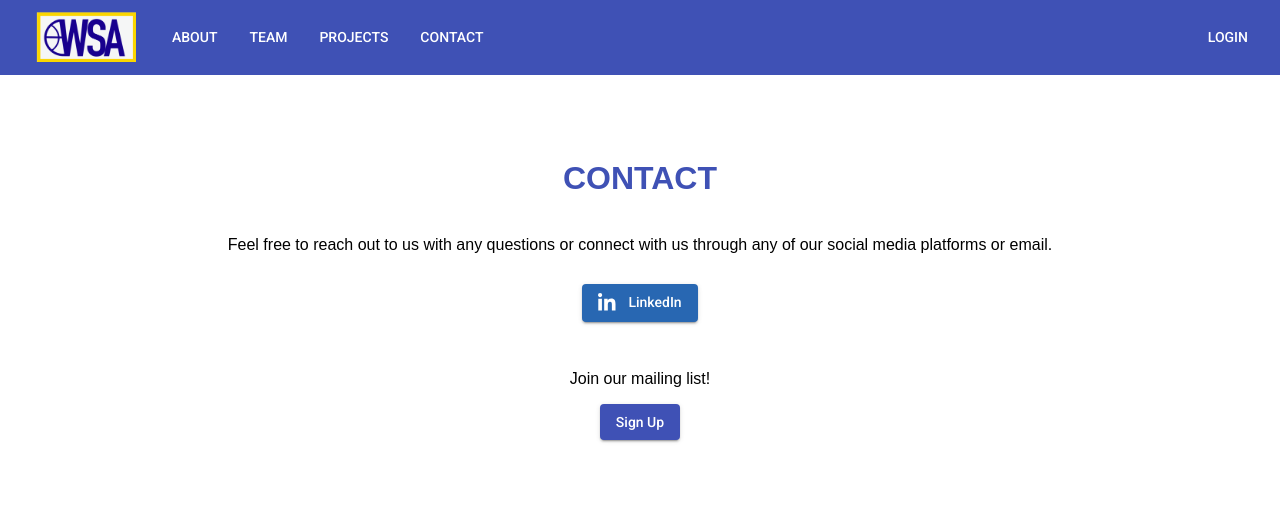
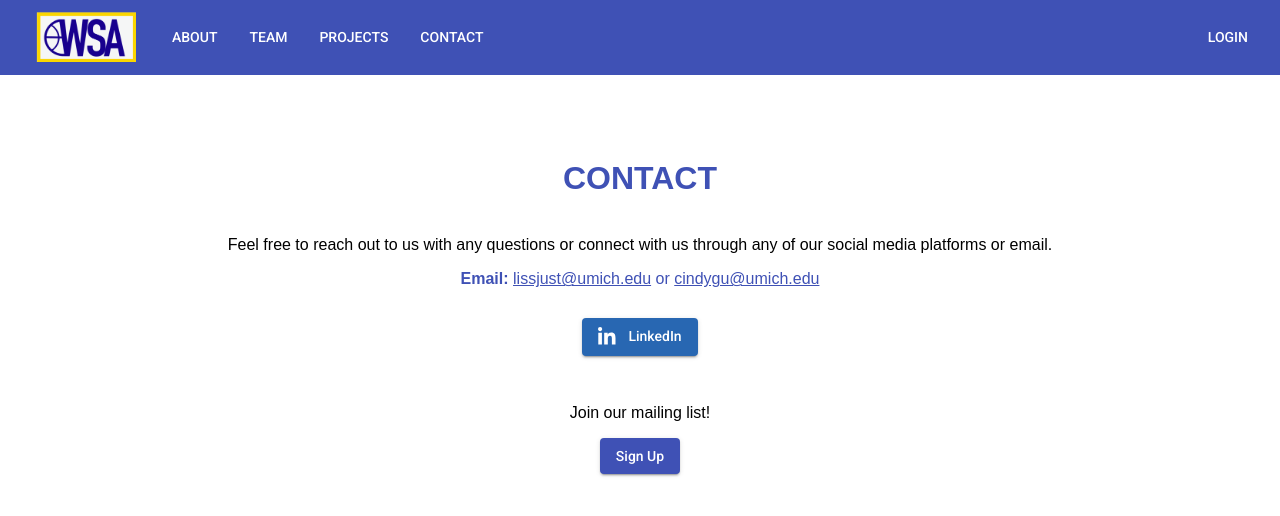
Before and after one commit to WolverineSportsAnalytics/wsa-web, an Angular app: page /contact in a window 1280 px wide. Shown: the top 516 px of the page. Built offline with nearby package versions, Linux system fonts and the light colour scheme.

Commit message:
added emails

```diff
--- a/src/app/contact/contact.component.html
+++ b/src/app/contact/contact.component.html
@@ -2,6 +2,9 @@
   <h1 color="primary">CONTACT</h1>
   <p id="reach-out">
     <br>Feel free to reach out to us with any questions or connect with us through any of our social media platforms or email.
+  </p>
+  <p>
+    <b>Email: </b> <u>lissjust@umich.edu</u> or <u>cindygu@umich.edu</u>
   </p>
   <button mat-raised-button (click)="goToUrl(wsaLinkedin)" class="linkedin-button">
     <fa-icon [icon]="faLinkedinIn" class="linkedin-in"></fa-icon><span class="tab-1"></span>LinkedIn
```
